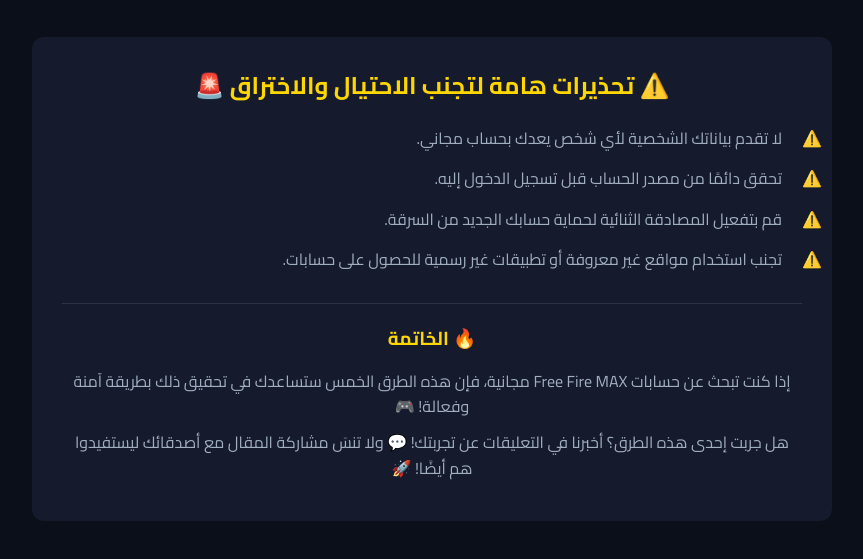
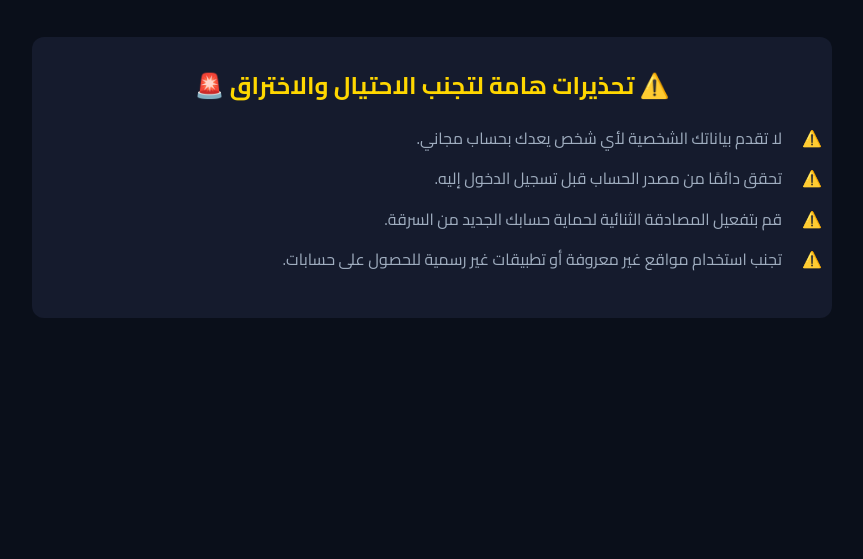
Before and after one commit to ibrahim-mor/ibrahim-mor.github.io, a plain HTML site: page index.html in a window 1280 px wide. Shown: the part 1379-1938 px from the top of the page, without its empty margins (208-1071 px from the left). After the commit the page ends 1907 px from the top, so only its background shows below. Drawn offline with nearby package versions, Linux system fonts and the light colour scheme; no server answers.

Commit message:
Update index.html

```diff
--- a/index.html
+++ b/index.html
@@ -355,12 +355,6 @@
                     <li>قم بتفعيل المصادقة الثنائية لحماية حسابك الجديد من السرقة.</li>
                     <li>تجنب استخدام مواقع غير معروفة أو تطبيقات غير رسمية للحصول على حسابات.</li>
                 </ul>
-
-                <div class="conclusion">
-                    <h3>🔥 الخاتمة</h3>
-                    <p>إذا كنت تبحث عن حسابات Free Fire MAX مجانية، فإن هذه الطرق الخمس ستساعدك في تحقيق ذلك بطريقة آمنة وفعالة! 🎮</p>
-                    <p>هل جربت إحدى هذه الطرق؟ أخبرنا في التعليقات عن تجربتك! 💬 ولا تنسَ مشاركة المقال مع أصدقائك ليستفيدوا هم أيضًا! 🚀</p>
-                </div>
             </div>
         </main>
     </div>
```
